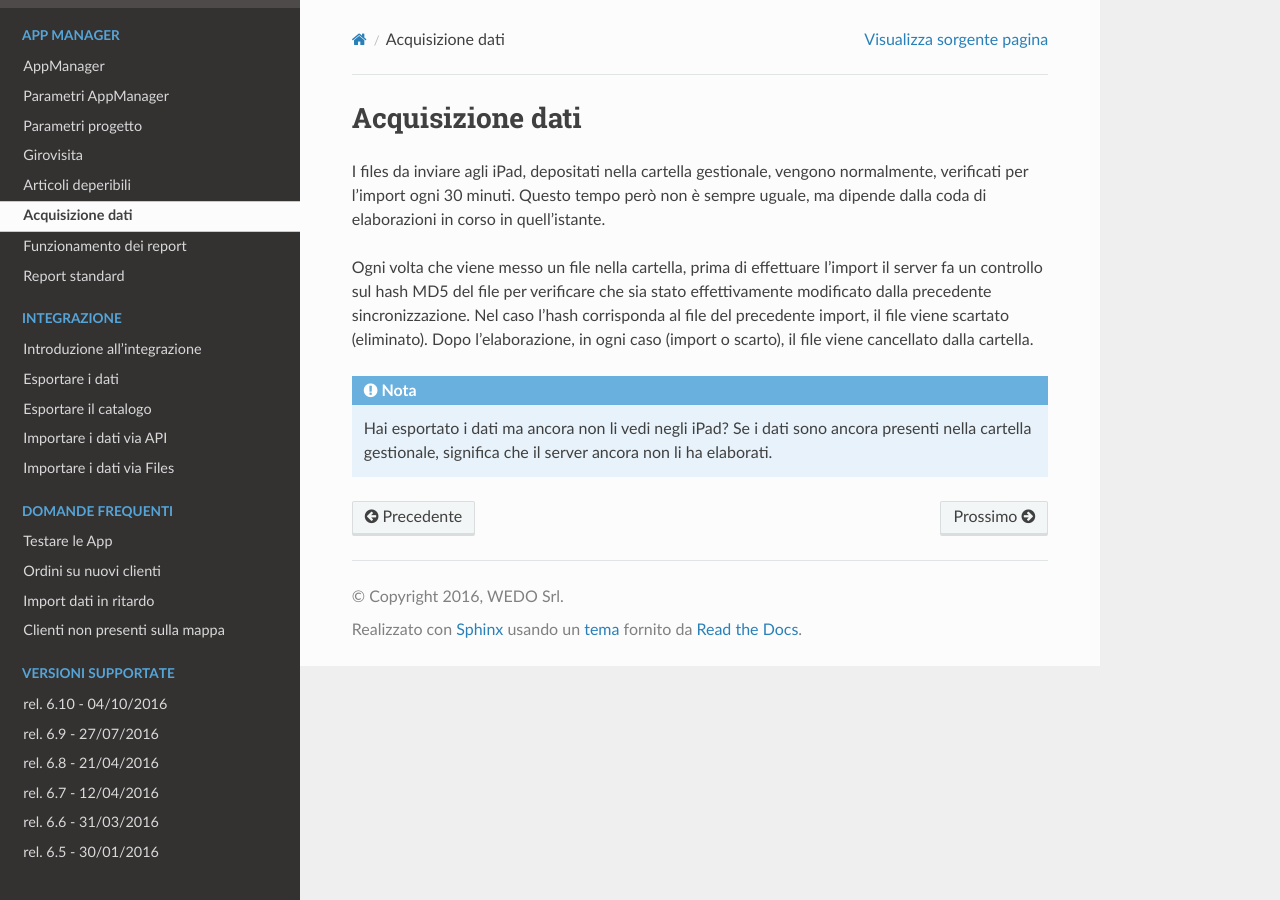
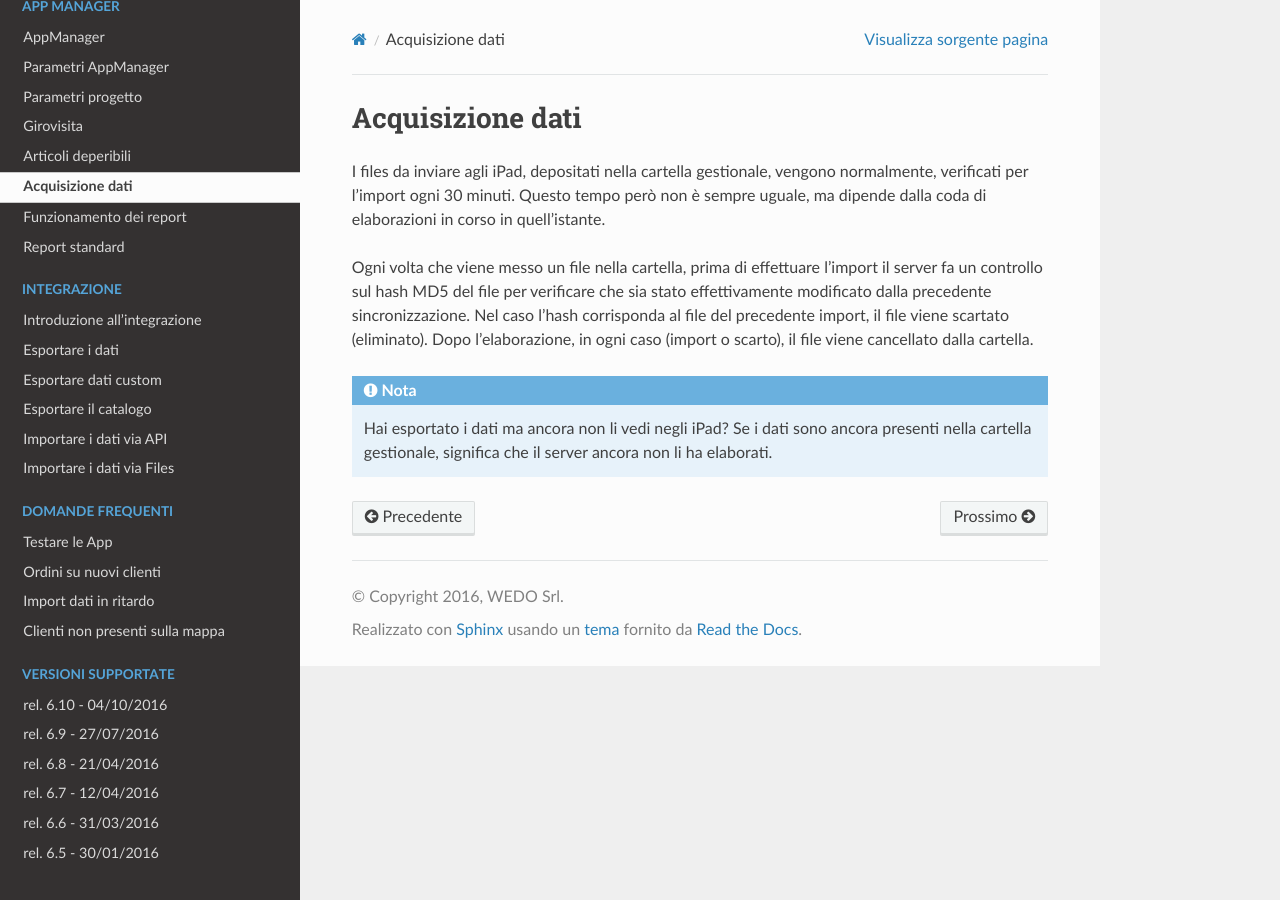
Before and after one commit to wedoit-io/doc-icommerce, a Sphinx documentation site: the page built from source/acquisizione-dati.rst, in a window 1280 px wide. Built offline with Sphinx 7.4.7 and the Read the Docs theme 2.0.0, drawn with Linux system fonts in a browser that asks for light colours.

Commit message:
Update index.rst

```diff
--- a/source/index.rst
+++ b/source/index.rst
@@ -65,6 +65,7 @@ La documentazione è organizzata nelle seguenti sezioni:
 
   int-intro-integrazione
   int-export-dati
+  int-export-dati-custom.rst
   int-export-catalogo
   int-import-dati-ws
   int-import-dati
```
